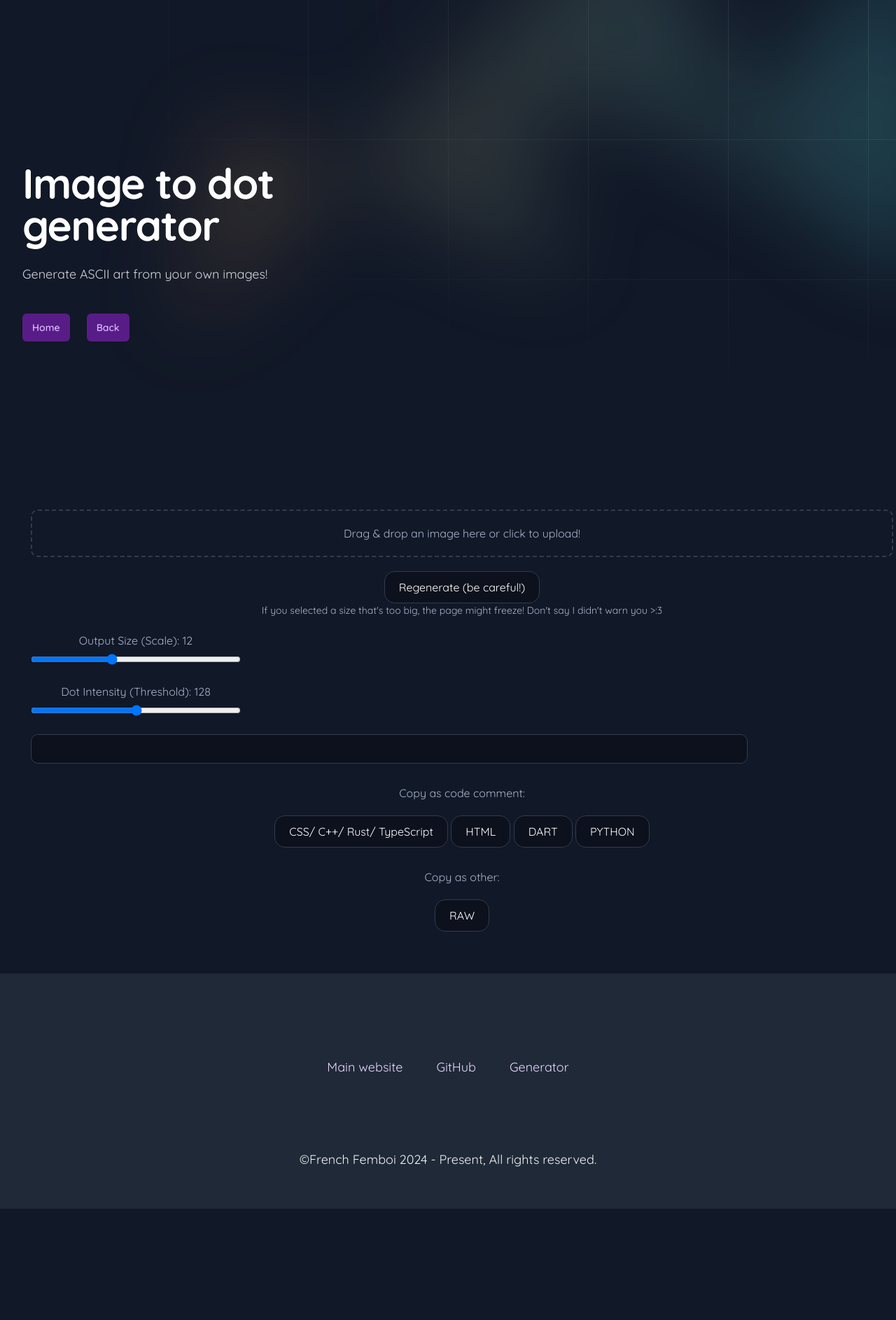
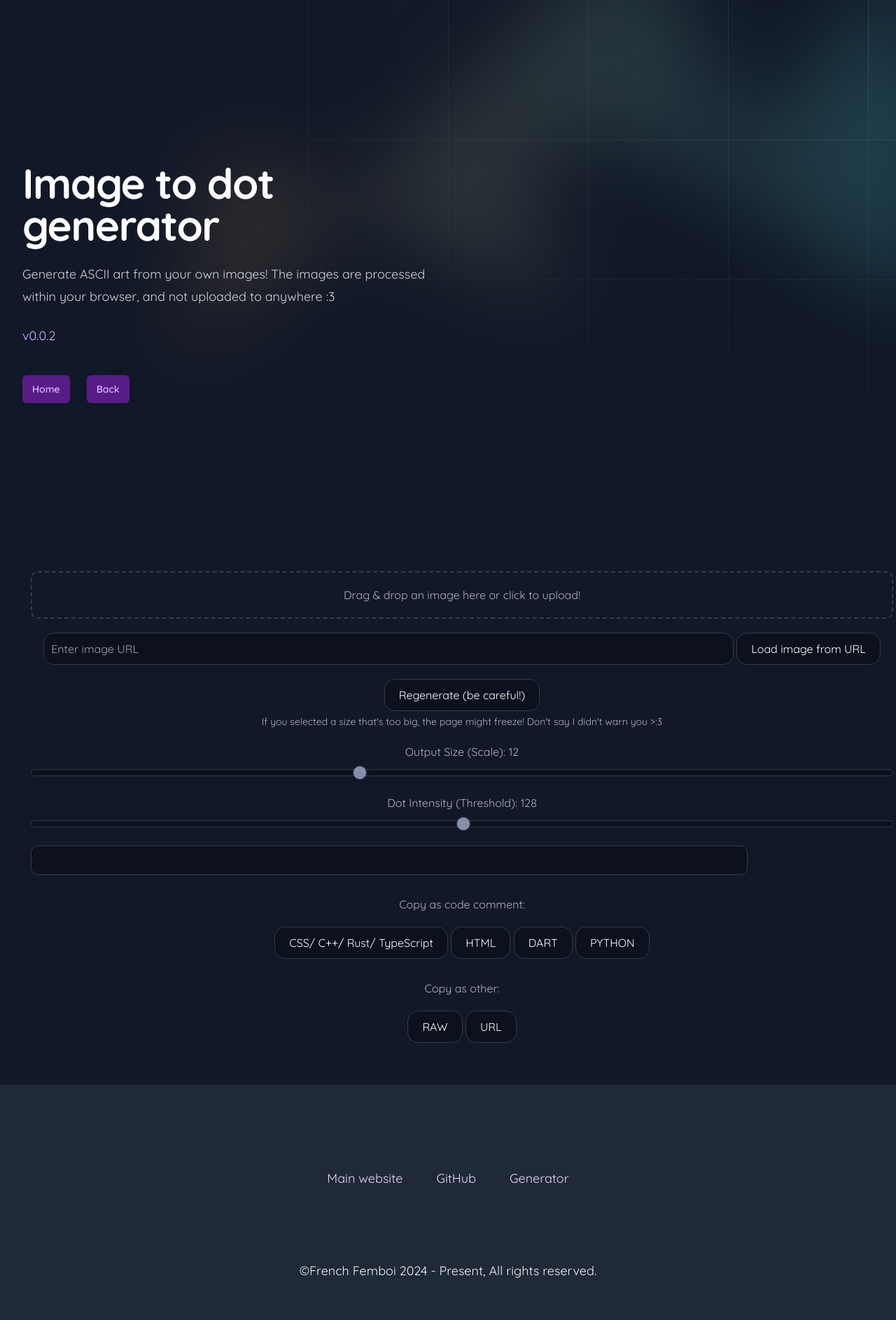
Before and after one commit to catpawzz/ascii, a PHP site: a page that uses generator.php in a window 1280 px wide. Shown: the whole page at 70% size. Before the commit the page ends 1727 px from the top, so only its background shows below. Run offline with PHP 8.4, Linux system fonts and the light colour scheme; style sheets or scripts are compiled from the project's sources.

Commit message:
added URL support for the generator

```diff
--- a/generator.php
+++ b/generator.php
@@ -60,7 +60,7 @@
 
         .slider-container {
             margin-top: 20px;
-            width: 300px;
+
         }
 
         .slider-container label {
@@ -72,6 +72,48 @@
             width: 100%;
             border-radius: 15px;
         }
+
+        .slider-container {
+        margin: 20px 0;
+    }
+
+    input[type="range"] {
+        -webkit-appearance: none;
+        width: 100%;
+        height: 10px;
+        border-radius: 5px;
+        background: #0c111d;
+        border: 1px solid #323B4EFF;
+    }
+
+    input[type="range"]::-webkit-slider-thumb {
+        -webkit-appearance: none;
+        appearance: none;
+        width: 20px;
+        height: 20px;
+        border-radius: 50%;
+        background: #8490AAFF;
+        border: 1px solid #323B4EFF;
+        cursor: pointer;
+    }
+
+    input[type="range"]::-moz-range-thumb {
+        width: 20px;
+        height: 20px;
+        border-radius: 50%;
+        background: #8490AAFF;
+        border: 1px solid #323B4EFF;
+        cursor: pointer;
+    }
+
+    input[type="range"]::-ms-thumb {
+        width: 20px;
+        height: 20px;
+        border-radius: 50%;
+        background: #8490AAFF;
+        border: 1px solid #323B4EFF;
+        cursor: pointer;
+    }
 
         canvas {
             display: none;
@@ -127,7 +169,8 @@
                 <h1 class="mt-10 text-4xl font-bold tracking-tight text-white sm:text-6xl flex items-center">
                     Image to dot generator
                 </h1>
-                <p class="mt-6 text-lg leading-8 text-gray-300">Generate ASCII art from your own images!</p>
+                <p class="mt-6 text-lg leading-8 text-gray-300">Generate ASCII art from your own images! The images are processed within your browser, and not uploaded to anywhere :3</p>
+                <p class="mt-6 text-lg leading-8 text-purple-300">v0.0.2</p>
                 <div class="mt-10 flex items-center gap-x-6">
                     <a href="https://fembois.eu" class="rounded-md bg-purple-900 px-3.5 py-2.5 text-sm font-semibold text-purple-300 shadow-sm hover:bg-purple-800 focus-visible:outline focus-visible:outline-2 focus-visible:outline-offset-2 focus-visible:outline-purple-400">Home</a>
                     <a href="/" class="rounded-md bg-purple-900 px-3.5 py-2.5 text-sm font-semibold text-purple-300 shadow-sm hover:bg-purple-800 focus-visible:outline focus-visible:outline-2 focus-visible:outline-offset-2 focus-visible:outline-purple-400">Back</a>
@@ -142,9 +185,15 @@
             Drag & drop an image here or click to upload!
         </div>
 
+        <div class="url-input-container">
+        <input type="text" id="imageUrlInput" placeholder="Enter image URL" style="width: 80%; padding: 10px; border-radius: 15px; border: 1px solid #323B4EFF; background-color: #0c111d; color: white;">
+
+            <button onclick="loadImageFromUrl()" style="padding: 10px 20px; border-radius: 15px; border: 1px solid #323B4EFF; background-color: #0C111DFF; color: white; cursor: pointer;">Load image from URL</button>
+        </div>
+
         <input type="file" id="imageInput" accept="image/*" style="display:none" onchange="generateArt()">
         <button id="regenerateBTN" onclick="generateArt()">Regenerate (be careful!)</button>
-        <p class="description">If you selected a size that's too big, the page might freeze! Don't say I didn't warn you >:3</p>
+        <p class="description" style="margin-top: 5px;">If you selected a size that's too big, the page might freeze! Don't say I didn't warn you >:3</p>
 
         <div class="slider-container">
             <label for="sizeSlider">Output Size (Scale): <span id="sizeValue">12</span></label>
@@ -166,6 +215,7 @@
 
         <h3 style="margin: 0; padding: 0;padding-top: 30px;">Copy as other:</h3>
         <button id="copyBtnRAW" onclick="copyToClipboardRAW()">RAW</button>
+        <button id="copyBtnURL" onclick="copyCurrentUrl()">URL</button>
     </div>
 
     <canvas id="canvas"></canvas>
@@ -189,19 +239,47 @@
         updateIntensityValue(thresholdParam);
     }
 
-    const imageUrlParam = urlParams.get('imageUrl');
+    const imageUrlParam = urlParams.get('url');
+    if (imageUrlParam) {
+        document.getElementById('imageUrlInput').value = imageUrlParam;
+        loadImageFromUrl();
+    }
 
-    if (imageUrlParam) {
-        img = new Image();
-        img.crossOrigin = "*"; // Handle CORS if needed
-        img.onload = () => {
-            renderArt(
-                parseInt(document.getElementById('sizeSlider').value),
-                parseInt(document.getElementById('intensitySlider').value)
-            );
-        };
-        img.src = imageUrlParam; // Directly using the image URL from the parameter
+    function copyCurrentUrl() {
+        const size = document.getElementById('sizeSlider').value;
+        const threshold = document.getElementById('intensitySlider').value;
+        const imageUrl = document.getElementById('imageUrlInput').value;
+
+        if (!imageUrl) {
+            alert("You can only share an URL if your image was loaded from an URL!");
+            return;
+        }
+
+        const currentUrl = `${window.location.origin}${window.location.pathname}?size=${size}&threshold=${threshold}&url=${encodeURIComponent(imageUrl)}`;
+
+        const tempTextarea = document.createElement("textarea");
+        tempTextarea.value = currentUrl;
+        document.body.appendChild(tempTextarea);
+        tempTextarea.select();
+        document.execCommand("copy");
+        document.body.removeChild(tempTextarea);
+
+        alert("URL copied to clipboard!");
     }
+
+    function loadImageFromUrl() {
+            const imageUrl = document.getElementById('imageUrlInput').value;
+            if (!imageUrl) {
+                alert("Please enter a valid image URL.");
+                return;
+            }
+
+            img = new Image();
+            img.crossOrigin = "Anonymous"; // Handle CORS issues
+            img.onload = () => renderArt(parseInt(document.getElementById('sizeSlider').value), parseInt(document.getElementById('intensitySlider').value));
+            img.onerror = () => alert("Failed to load image. Please check the URL and try again.");
+            img.src = imageUrl;
+        }
 
     function generateArt() {
         const fileInput = document.getElementById('imageInput');
```
